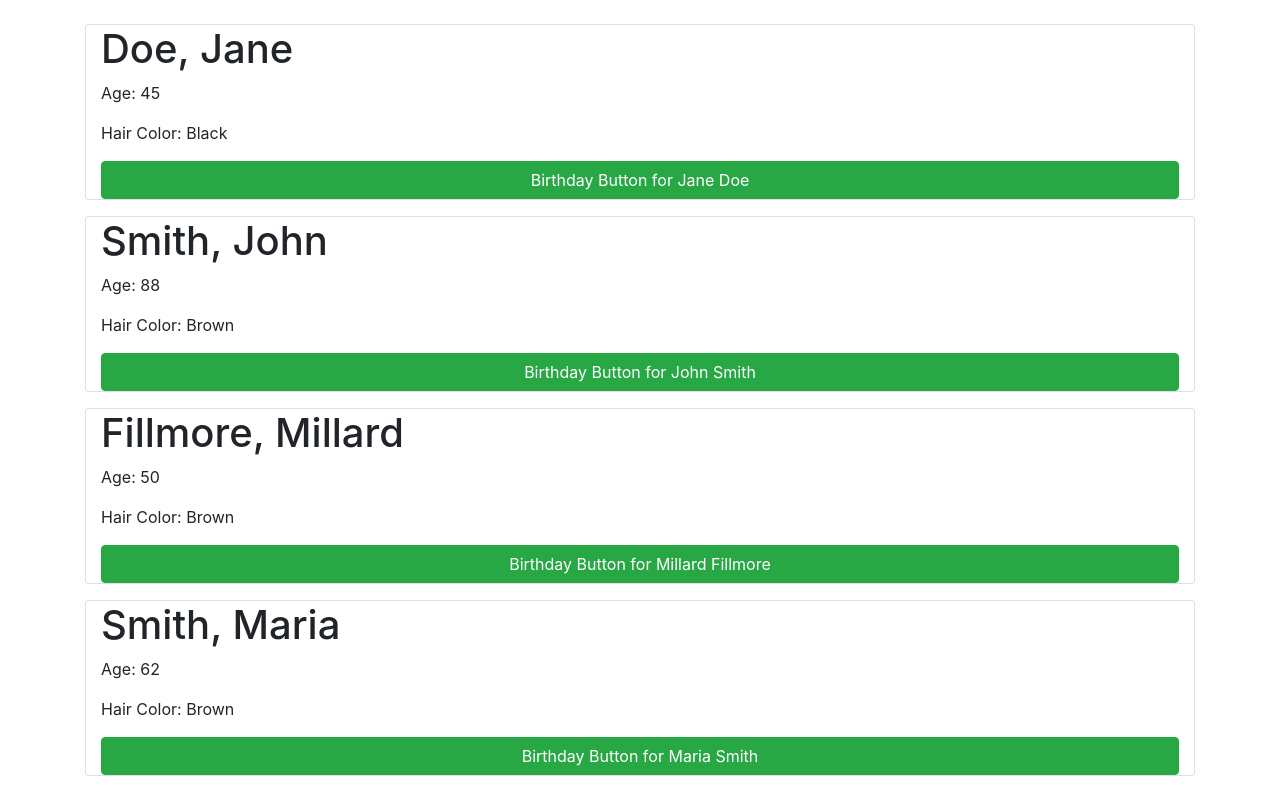
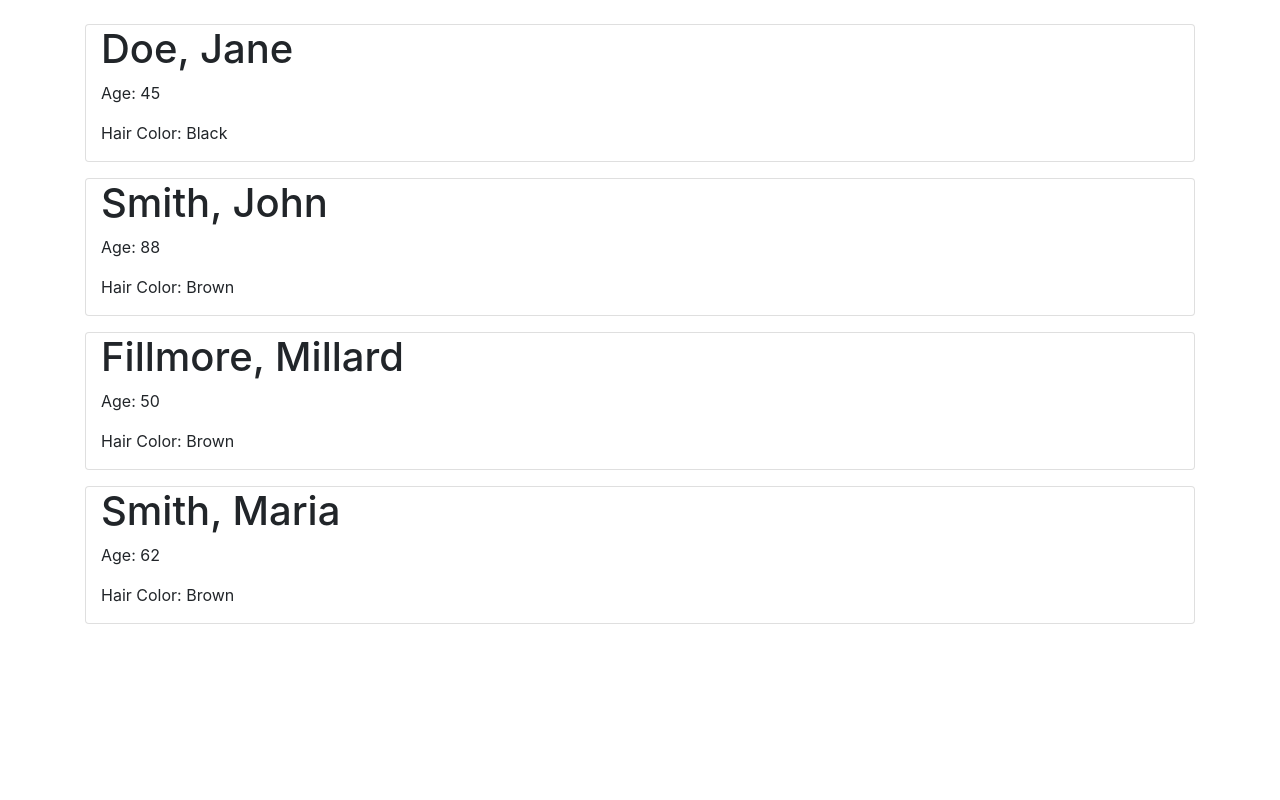
Before and after one commit to yalejop/react-dojo, a React (Create React App) app: page / in a window 1280 px wide. Built offline with nearby package versions, Linux system fonts and the light colour scheme; the HTML template or start-up script is replaced by a standard one.

Commit message:
change class component to functional component

```diff
--- a/src/components/PersonalCard.js
+++ b/src/components/PersonalCard.js
@@ -1,32 +1,44 @@
 import React from "react";
 
-class PersonalCard extends React.Component {
-    constructor(props) {
-        super(props);
-        this.state = {
-            edad: this.props.age
-        }
-    }
+// class PersonalCard extends React.Component {
+//     constructor(props) {
+//         super(props);
+//         this.state = {
+//             edad: this.props.age
+//         }
+//     }
 
-    birthday = () => {
-        this.setState({edad : this.state.edad+1})
-    }
+//     birthday = () => {
+//         this.setState({edad : this.state.edad+1})
+//     }
 
-    render() {
-        const {firstName, lastName, age, hairColor} = this.props
+//     render() {
+//         const {firstName, lastName, age, hairColor} = this.props
 
-        return (
-            <div className="container card mb-3">
-                <h1>{lastName}, {firstName}</h1>
-                <p>Age: {this.state.edad}</p>
-                <p>Hair Color: {hairColor}</p>
-                <button className="btn btn-success" onClick={this.birthday}>Birthday Button for {firstName} {lastName}</button>
-            </div>
-        );
-    }
+//         return (
+//             <div className="container card mb-3">
+//                 <h1>{lastName}, {firstName}</h1>
+//                 <p>Age: {this.state.edad}</p>
+//                 <p>Hair Color: {hairColor}</p>
+//                 <button className="btn btn-success" onClick={this.birthday}>Birthday Button for {firstName} {lastName}</button>
+//             </div>
+//         );
+//     }
 
 
-}
+// }
+
+const PersonalCard = ({firstName, lastName, age, hairColor}) => {
+
+    return (
+        <div className="container card mb-3">
+            <h1>{lastName}, {firstName}</h1>
+            <p>Age: {age}</p>
+            <p>Hair Color: {hairColor}</p>
+            {/* <button className="btn btn-success">Birthday Button for {firstName} {lastName}</button> */}
+        </div>
+    );
+};
 
 
 export default PersonalCard
```
